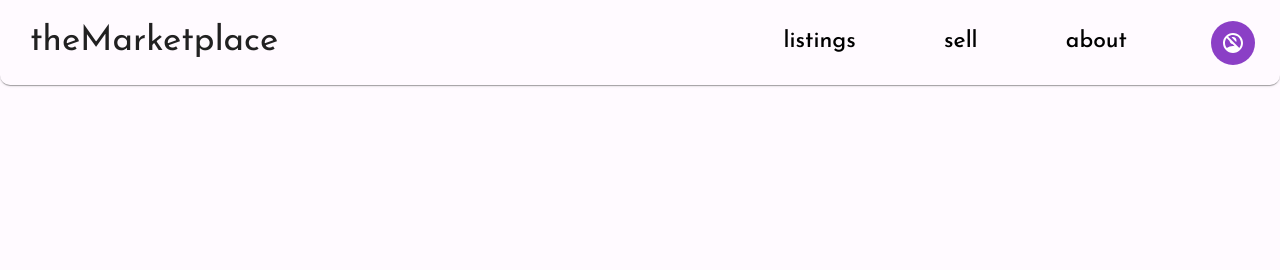
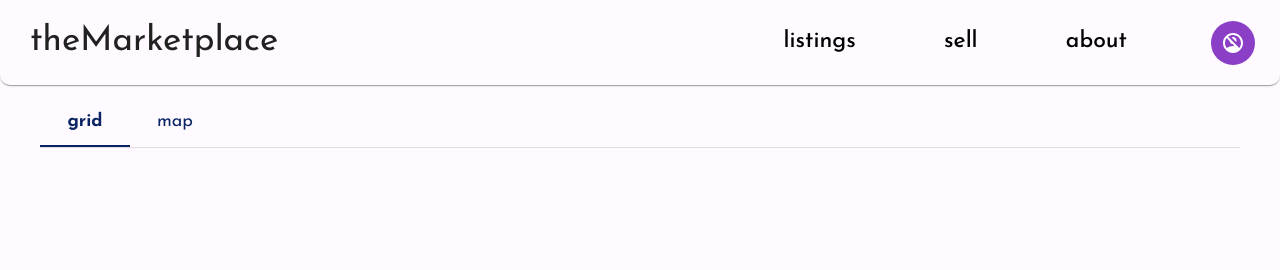
Before and after one commit to martin0he/theMarketplace, a React (Vite) app: page /listings in a window 1280 px wide. Shown: the top 270 px of the page. Built offline with nearby package versions, Linux system fonts and the light colour scheme; no server answers; the database is empty.

Commit message:
tabs for listings page

```diff
--- a/src/App.tsx
+++ b/src/App.tsx
@@ -2,7 +2,6 @@
 import React, { useContext } from "react";
 import { BrowserRouter, Outlet, Route, Routes } from "react-router-dom";
 import HomePage from "./pages/HomePage";
-import TestPage from "./pages/TestPage";
 import AboutPage from "./pages/AboutPage";
 import { AuthProvider } from "./auth/AuthProvider";
 import SellPage from "./pages/SellPage";
@@ -18,6 +17,7 @@ import {
 } from "@mui/material";
 import { ThemeProvider, ThemeContext } from "./ThemeContext";
 import { GlobalStyles } from "@mui/system";
+import ListingsPage from "./pages/ListingsPage";
 
 const Layout: React.FC = () => {
   return (
@@ -75,6 +75,7 @@ const AppContent: React.FC = () => {
           },
           "&::-webkit-scrollbar-track": {
             borderRadius: "2px",
+            backgroundColor: muiTheme.palette.customColors.bodyBG,
           },
           "&::-webkit-scrollbar-thumb": {
             backgroundColor: muiTheme.palette.customColors.celestialBlue,
@@ -88,7 +89,7 @@ const AppContent: React.FC = () => {
       <Routes>
         <Route path="/" element={<Layout />}>
           <Route index element={<HomePage />} />
-          <Route path="listings" element={<TestPage />} />
+          <Route path="listings" element={<ListingsPage />} />
           <Route path="about" element={<AboutPage />} />
           <Route path="sell" element={<SellPage />} />
           <Route path="settings" element={<SettingsPage />} />
--- /dev/null
+++ b/src/pages/ListingsPage.tsx
@@ -0,0 +1,93 @@
+import { Box, Tab, Tabs, Typography, useTheme } from "@mui/material";
+import { useState } from "react";
+
+interface TabPanelProps {
+  children?: React.ReactNode;
+  index: number;
+  value: number;
+}
+
+function CustomTabPanel(props: TabPanelProps) {
+  const { children, value, index, ...other } = props;
+
+  return (
+    <div
+      role="tabpanel"
+      hidden={value !== index}
+      id={`simple-tabpanel-${index}`}
+      aria-labelledby={`simple-tab-${index}`}
+      {...other}
+    >
+      {value === index && <Box sx={{ p: 1 }}>{children}</Box>}
+    </div>
+  );
+}
+
+function a11yProps(index: number) {
+  return {
+    id: `simple-tab-${index}`,
+    "aria-controls": `simple-tabpanel-${index}`,
+  };
+}
+
+const ListingsPage = () => {
+  const [value, setValue] = useState(0);
+  const handleChange = (event: React.SyntheticEvent, newValue: number) => {
+    setValue(newValue);
+    console.log(event);
+  };
+  const theme = useTheme();
+  return (
+    <Box paddingTop={12} paddingBottom={7} paddingX={5}>
+      <Box sx={{ borderBottom: 1, borderColor: "divider" }}>
+        <Tabs
+          indicatorColor="secondary"
+          value={value}
+          onChange={handleChange}
+          aria-label="basic tabs example"
+          sx={{
+            "& .MuiTabs-indicator": {
+              backgroundColor: theme.palette.customColors.royalBlue,
+            },
+          }}
+        >
+          <Tab
+            label={
+              <Typography
+                style={{
+                  color: theme.palette.customColors.royalBlue,
+                  fontSize: 18,
+                  textTransform: "lowercase",
+                  fontWeight: value === 0 ? "bold" : "normal",
+                }}
+              >
+                grid
+              </Typography>
+            }
+            {...a11yProps(0)}
+          />
+          <Tab
+            label={
+              <Typography
+                style={{
+                  color: theme.palette.customColors.royalBlue,
+                  fontSize: 18,
+                  textTransform: "lowercase",
+                  fontWeight: value === 1 ? "bold" : "normal",
+                }}
+              >
+                map
+              </Typography>
+            }
+            {...a11yProps(1)}
+          />
+        </Tabs>
+      </Box>
+
+      <CustomTabPanel value={value} index={0}></CustomTabPanel>
+      <CustomTabPanel value={value} index={1}></CustomTabPanel>
+    </Box>
+  );
+};
+
+export default ListingsPage;
--- a/src/pages/TestPage.tsx
+++ /dev/null
@@ -1,7 +0,0 @@
-import { Box } from "@mui/material";
-
-const TestPage = () => {
-  return <Box></Box>;
-};
-
-export default TestPage;
```
Also changed, not shown: src/components/ListingsPageComponents/GridSection.tsx (added), src/components/ListingsPageComponents/MapSection.tsx (added).
